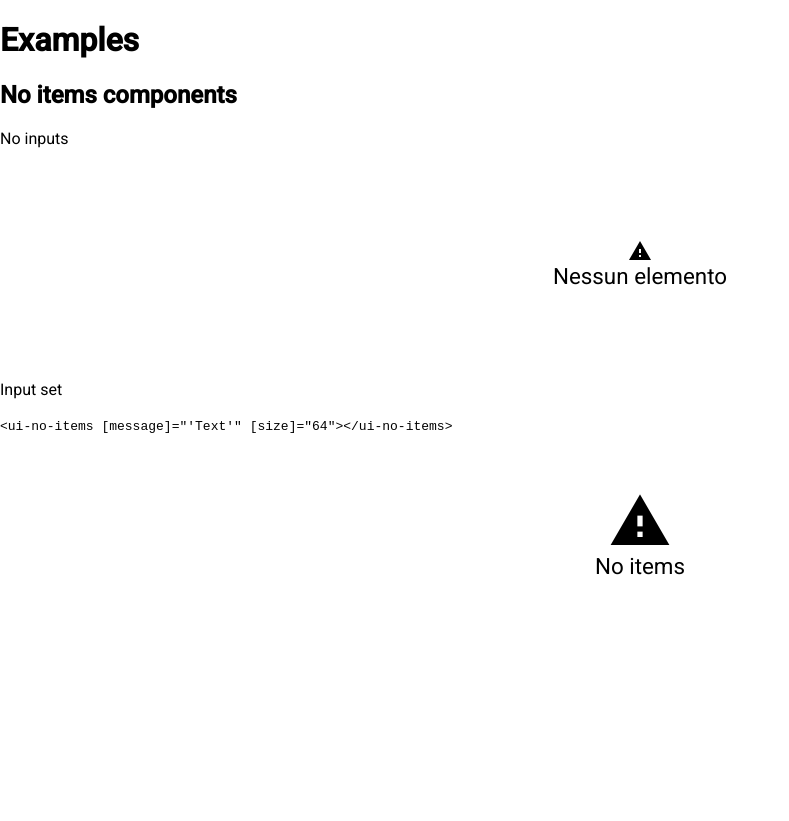
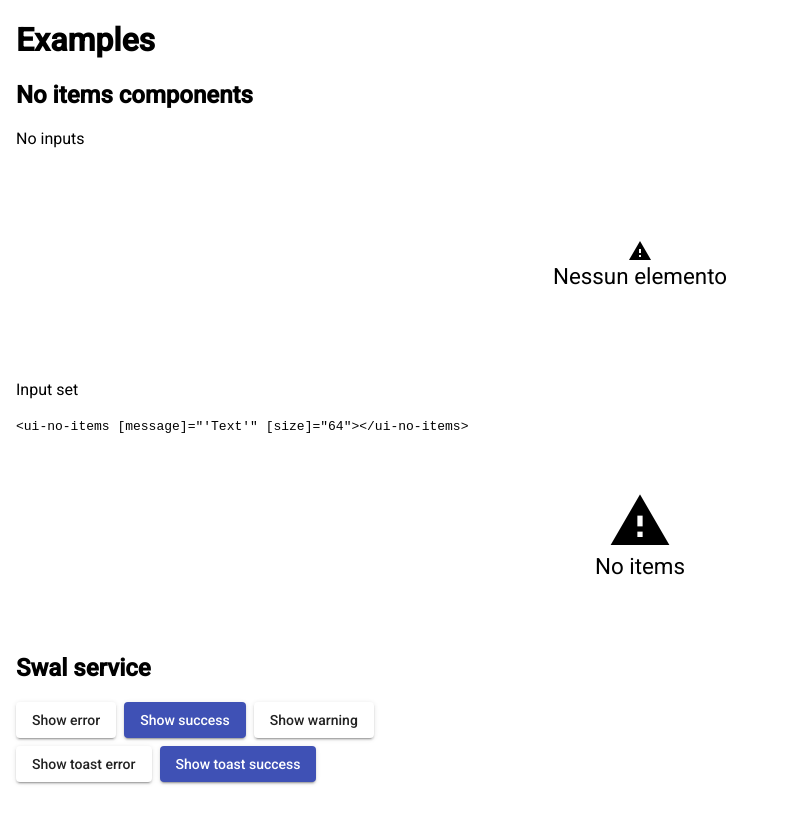
Before and after one commit to ptesser/bit-collections, an Angular app in the folder ng-collections/: page / in a window 1280 px wide. Shown: the whole page, without its empty margins (0-789 px from the left). Built offline with nearby package versions, Linux system fonts and the light colour scheme.

Commit message:
chore(ng-collections): add example for use SwalService

```diff
--- a/ng-collections/src/app/app.component.html
+++ b/ng-collections/src/app/app.component.html
@@ -12,3 +12,46 @@
     [size]="64"
     [message]="'No items'"></ui-no-items>
 </section>
+
+<section class="swal">
+  <h2>Swal service</h2>
+  <div>
+    <button
+      type="button"
+      color="danger"
+      mat-raised-button
+      (click)="showErrorHandler()">
+      Show error
+    </button>
+    <button
+      type="button"
+      color="primary"
+      mat-raised-button
+      (click)="showSuccessHandler()">
+      Show success
+    </button>
+    <button
+      type="button"
+      mat-raised-button
+      color="secondary"
+      (click)="showWarningHandler()">
+      Show warning
+    </button>
+  </div>
+  <div>
+    <button
+      type="button"
+      color="danger"
+      mat-raised-button
+      (click)="showToastErrorHandler()">
+      Show toast error
+    </button>
+    <button
+      type="button"
+      color="primary"
+      mat-raised-button
+      (click)="showToastSuccessHandler()">
+      Show toast success
+    </button>
+  </div>
+</section>
--- a/ng-collections/src/app/app.component.scss
+++ b/ng-collections/src/app/app.component.scss
@@ -0,0 +1,14 @@
+:host {
+  display: block;
+  margin: 1rem;
+
+  .swal {
+    div {
+      margin-bottom: 0.5rem;
+
+      button {
+        margin-right: 0.5rem;
+      }
+    }
+  }
+}
--- a/ng-collections/src/app/app.component.ts
+++ b/ng-collections/src/app/app.component.ts
@@ -1,4 +1,6 @@
 import { Component } from '@angular/core';
+
+import { SwalService } from 'src/app/ui/swal/swal.service';
 
 @Component({
   selector: 'app-root',
@@ -7,4 +9,29 @@ import { Component } from '@angular/core';
 })
 export class AppComponent {
   title = 'ng-collections';
+
+  constructor(
+    private readonly swal: SwalService,
+  ) {
+  }
+
+  showErrorHandler() {
+    this.swal.showError({ title: 'Something went wrong', text: 'Error description' });
+  }
+
+  showSuccessHandler() {
+    this.swal.showSuccess({ title: 'Gret job!' });
+  }
+
+  showWarningHandler() {
+    this.swal.showWarning({ title: 'Attention baby!' });
+  }
+
+  showToastErrorHandler() {
+    this.swal.showErrorToast({ title: 'Something went wrong' });
+  }
+
+  showToastSuccessHandler() {
+    this.swal.showSuccessToast({ title: 'Gret job!' });
+  }
 }
```
Also changed, not shown: ng-collections/src/app/app.module.ts (+7 -0 lines).
